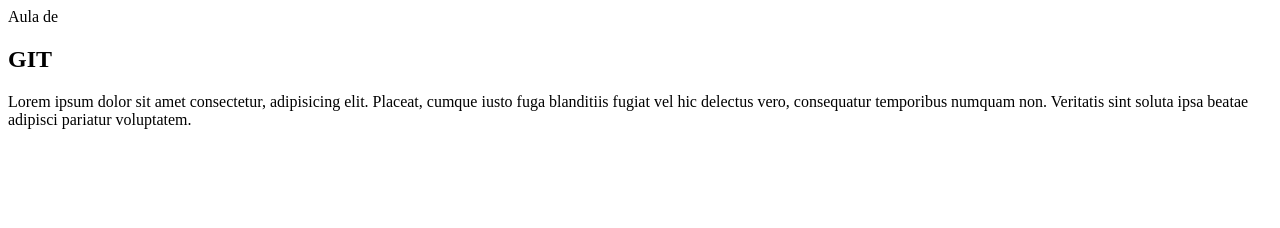
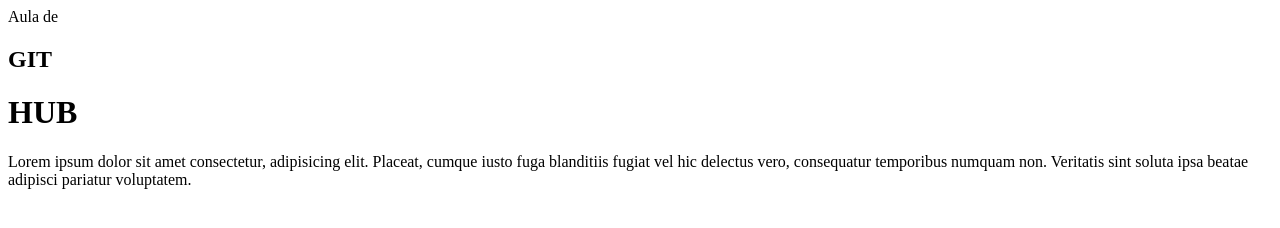
Before and after one commit to tuliorey/teste-aula-github, a plain HTML site: page pagina1.html in a window 1280 px wide. Drawn offline with Linux system fonts and the light colour scheme.

Commit message:
Update pagina1.html
atualização de aula de git para aula de github

```diff
--- a/pagina1.html
+++ b/pagina1.html
@@ -7,7 +7,7 @@
     <title>Página 1</title>
 </head>
 <body>
-    <span>Aula de <h2>GIT</h2></span>
+    <span>Aula de <h2>GIT</h2><h1>HUB</h1></span>
     <div>Lorem ipsum dolor sit amet consectetur, adipisicing elit. Placeat, cumque iusto fuga blanditiis fugiat vel hic delectus vero, consequatur temporibus numquam non. Veritatis sint soluta ipsa beatae adipisci pariatur voluptatem.</div>
 </body>
 </html>
```
